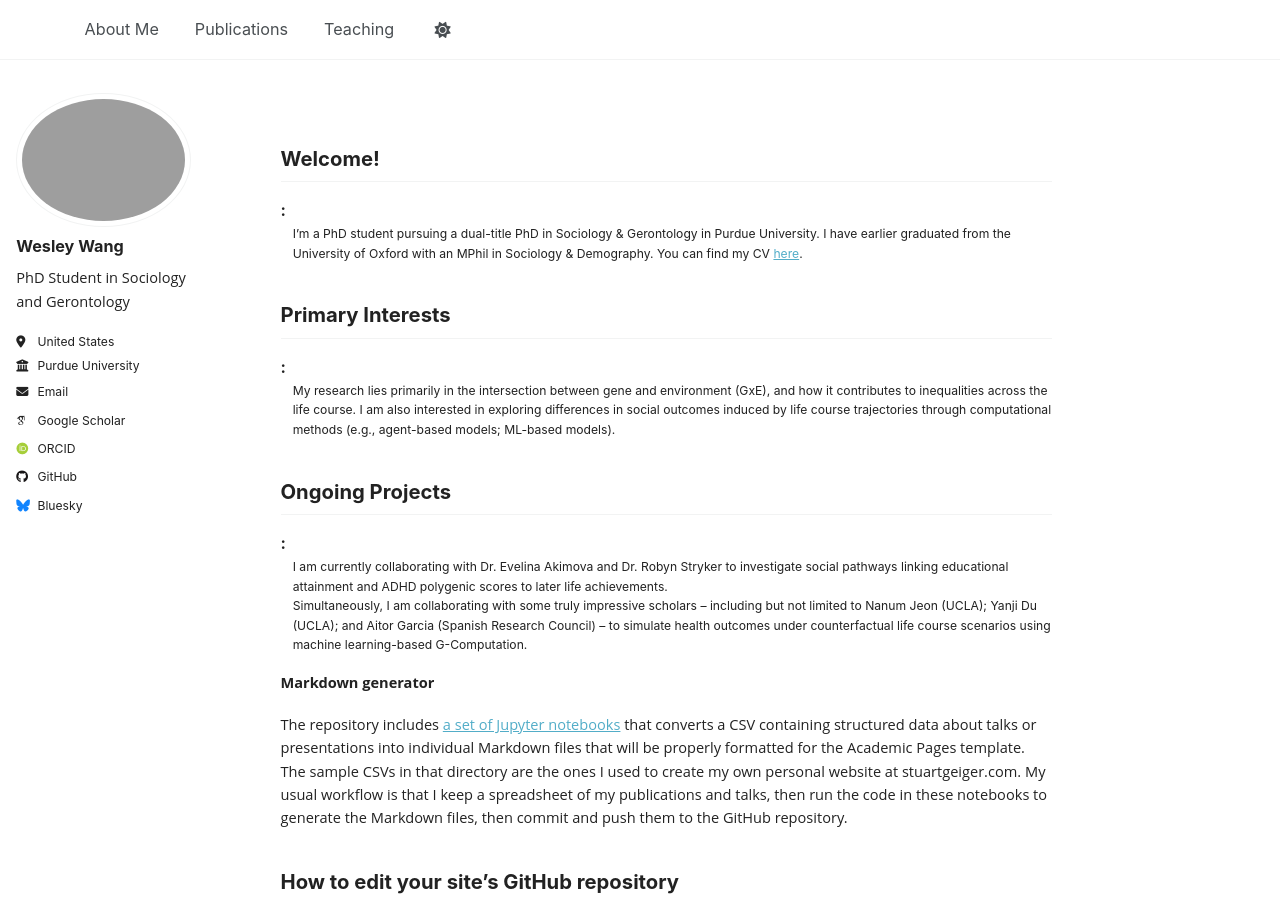
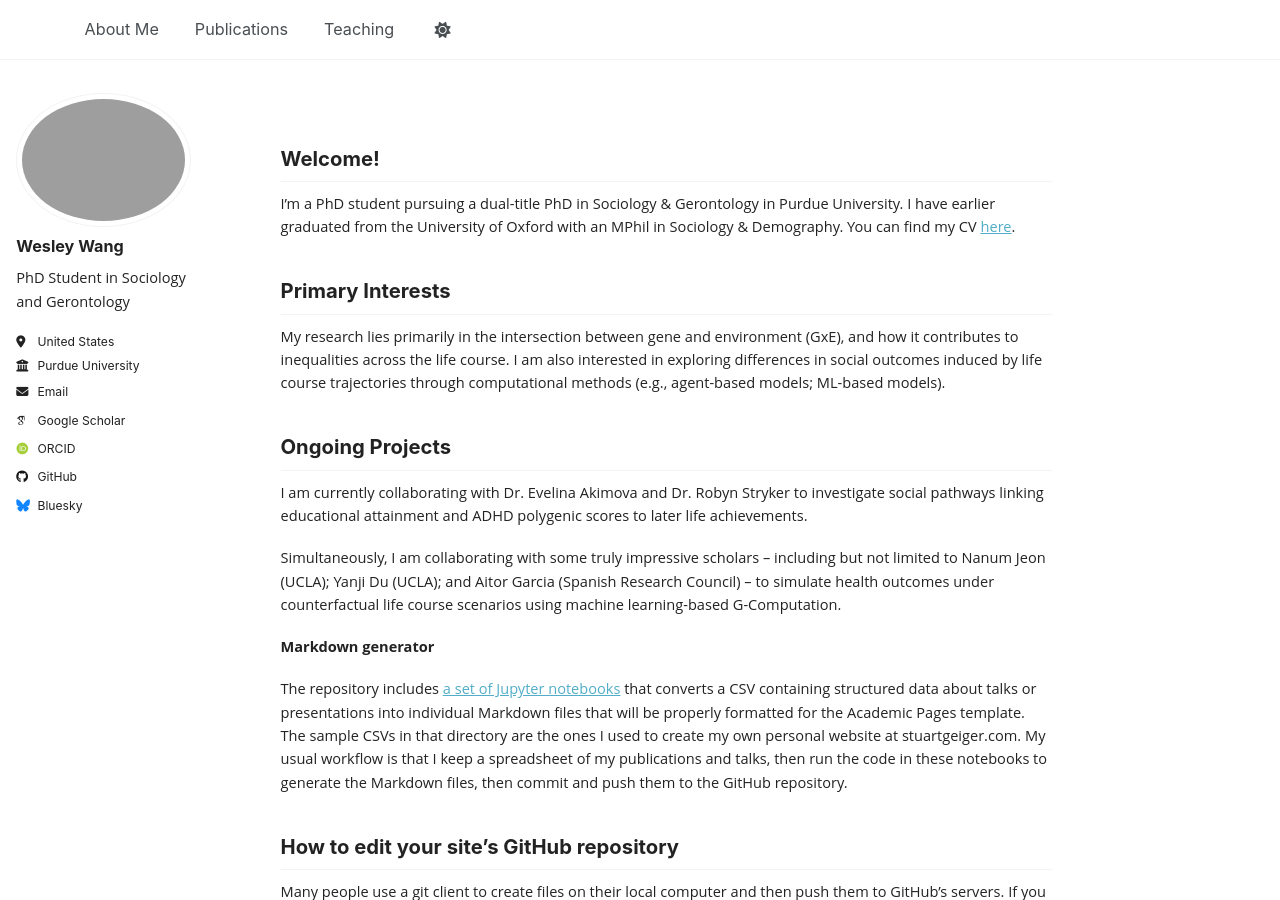
Before and after one commit to wesleywj/wesleywj.github.io, a Jekyll site: the page built from _pages/about.md, in a window 1280 px wide and 900 px high. Built offline with Jekyll 4.4.1, drawn with Linux system fonts in a browser that asks for light colours; some web fonts are replaced; a script that is not in the unit is left out.

```diff
--- a/_pages/about.md
+++ b/_pages/about.md
@@ -9,25 +9,21 @@ redirect_from:
 
 ## Welcome!
 
-:
-:   I'm a PhD student pursuing a dual-title PhD in Sociology & Gerontology in Purdue University. I have earlier graduated from the University of Oxford with an MPhil in Sociology & Demography. You can find my CV [here](https://drive.google.com/file/d/1s6r-6Mf9gbDxRVyukUaMD_ue6AmeBFWU/view?usp=sharing){:target="_blank"}.
+I'm a PhD student pursuing a dual-title PhD in Sociology & Gerontology in Purdue University. I have earlier graduated from the University of Oxford with an MPhil in Sociology & Demography. You can find my CV [here](https://drive.google.com/file/d/1s6r-6Mf9gbDxRVyukUaMD_ue6AmeBFWU/view?usp=sharing){:target="_blank"}.
 
 
 ## Primary Interests
 
-:
-:   My research lies primarily in the intersection between gene and environment (GxE), and how it contributes to inequalities across the life course. I am also interested in exploring differences in social outcomes induced by life course trajectories through computational methods (e.g., agent-based models;
+My research lies primarily in the intersection between gene and environment (GxE), and how it contributes to inequalities across the life course. I am also interested in exploring differences in social outcomes induced by life course trajectories through computational methods (e.g., agent-based models;
 ML-based models).
 
 ## Ongoing Projects
 
-:
-:   I am currently collaborating with Dr. Evelina Akimova and Dr. Robyn Stryker
+I am currently collaborating with Dr. Evelina Akimova and Dr. Robyn Stryker
     to investigate social pathways linking educational attainment and ADHD
     polygenic scores to later life achievements.
 
-:
-:   Simultaneously, I am collaborating with some truly impressive scholars -- including but not limited to Nanum Jeon (UCLA); Yanji Du (UCLA); and Aitor Garcia (Spanish Research Council) -- to simulate health outcomes under counterfactual life course scenarios using machine learning-based G-Computation.
+Simultaneously, I am collaborating with some truly impressive scholars -- including but not limited to Nanum Jeon (UCLA); Yanji Du (UCLA); and Aitor Garcia (Spanish Research Council) -- to simulate health outcomes under counterfactual life course scenarios using machine learning-based G-Computation.
 
 
 
```
